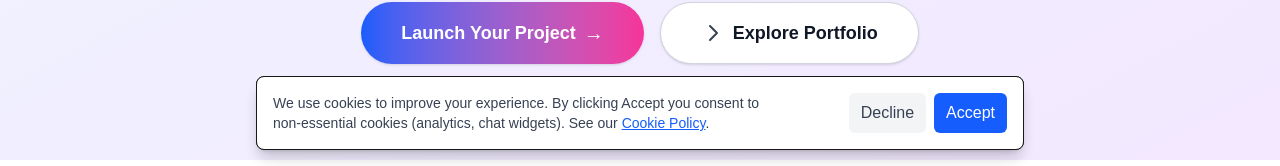
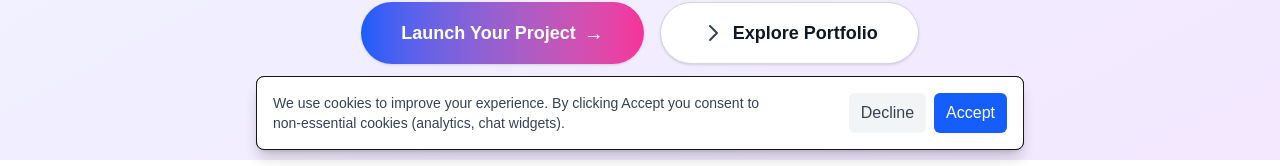
Before and after one commit to KaisenSage/codewithsage, a Next.js app in the folder my-app/: page / in a window 1280 px wide. Shown: the part 634-800 px from the top of the page. Built offline with nearby package versions, Linux system fonts and the light colour scheme; no server answers.

Commit message:
CookieContent

```diff
--- a/my-app/src/components/CookieConsent.tsx
+++ b/my-app/src/components/CookieConsent.tsx
@@ -39,7 +39,7 @@ export default function CookieConsent({ onAccept, cookieName = "site_cookie_cons
     <div className="fixed bottom-4 left-4 right-4 z-50 max-w-3xl mx-auto bg-white border rounded-lg shadow-lg p-4 flex flex-col md:flex-row md:items-center md:justify-between gap-3">
       <div className="text-sm text-gray-700">
         We use cookies to improve your experience. By clicking Accept you consent to non‑essential cookies
-        (analytics, chat widgets). See our <a href="/cookie-policy" className="text-blue-600 underline">Cookie Policy</a>.
+        (analytics, chat widgets).
       </div>
       <div className="flex gap-2">
         <button
```
